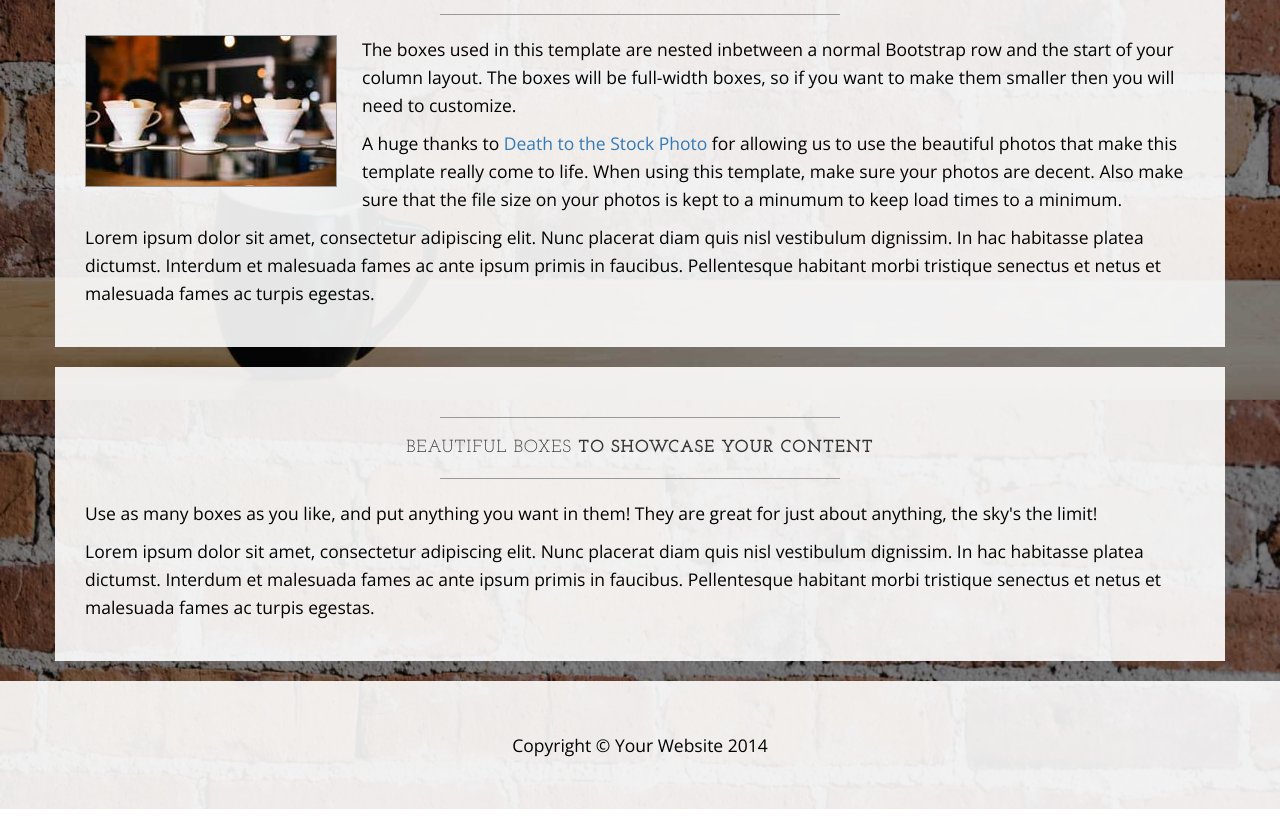
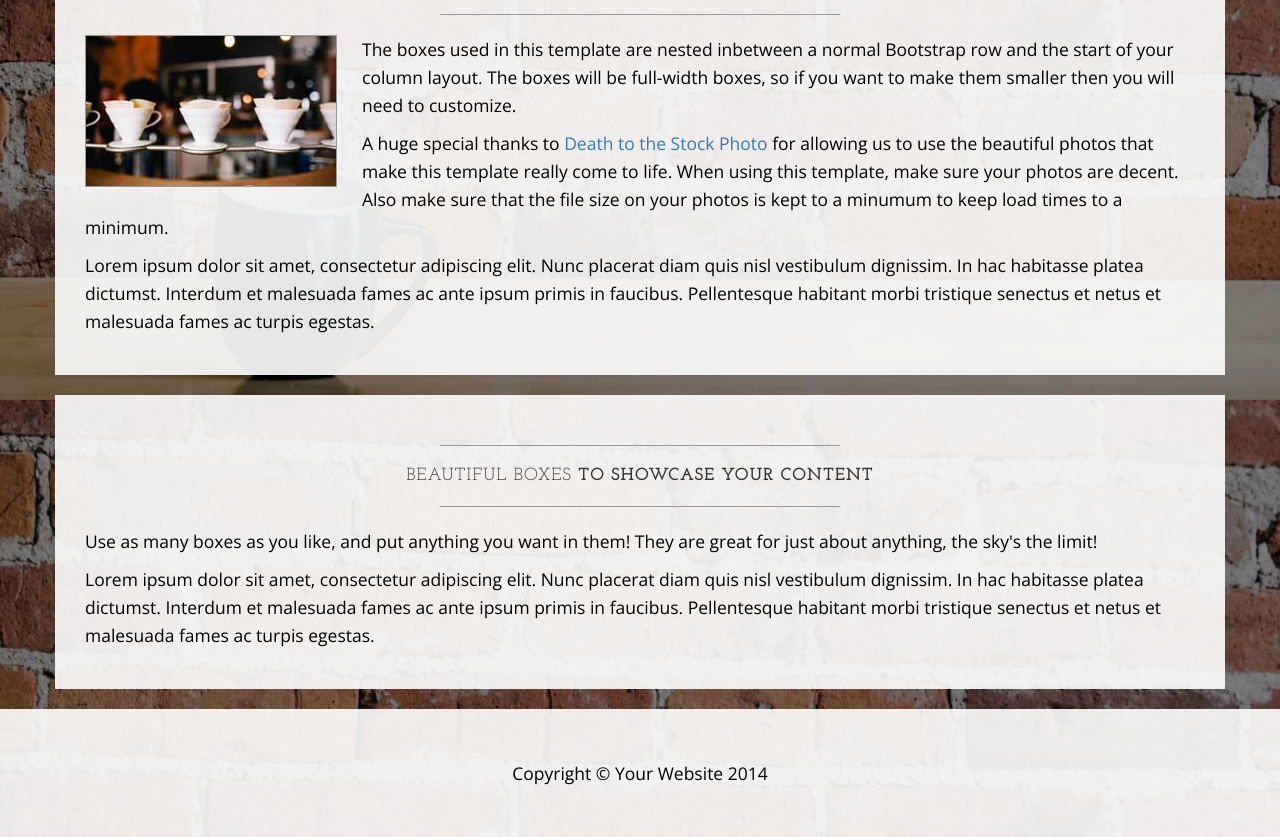
Before and after one commit to ravi6112/diesel-project, a plain HTML site: page index.html in a window 1280 px wide. Shown: the part 1200-2037 px from the top of the page. Before the commit the page ends 2009 px from the top, so only its background shows below. Drawn offline with nearby package versions, Linux system fonts and the light colour scheme.

Commit message:
unstaged

```diff
--- a/index.html
+++ b/index.html
@@ -132,7 +132,7 @@
                     <img class="img-responsive img-border img-left" src="img/intro-pic.jpg" alt="">
                     <hr class="visible-xs">
                     <p>The boxes used in this template are nested inbetween a normal Bootstrap row and the start of your column layout. The boxes will be full-width boxes, so if you want to make them smaller then you will need to customize.</p>
-                    <p>A huge thanks to <a href="http://join.deathtothestockphoto.com/" target="_blank">Death to the Stock Photo</a> for allowing us to use the beautiful photos that make this template really come to life. When using this template, make sure your photos are decent. Also make sure that the file size on your photos is kept to a minumum to keep load times to a minimum.</p>
+                    <p>A huge special thanks to  <a href="http://join.deathtothestockphoto.com/" target="_blank">Death to the Stock Photo</a> for allowing us to use the beautiful photos that make this template really come to life. When using this template, make sure your photos are decent. Also make sure that the file size on your photos is kept to a minumum to keep load times to a minimum.</p>
                     <p>Lorem ipsum dolor sit amet, consectetur adipiscing elit. Nunc placerat diam quis nisl vestibulum dignissim. In hac habitasse platea dictumst. Interdum et malesuada fames ac ante ipsum primis in faucibus. Pellentesque habitant morbi tristique senectus et netus et malesuada fames ac turpis egestas.</p>
                 </div>
             </div>
@@ -175,7 +175,7 @@
     <script>
     $('.carousel').carousel({
         interval: 5000 //changes the speed
-    })
+    });
     </script>
 
 </body>
```
